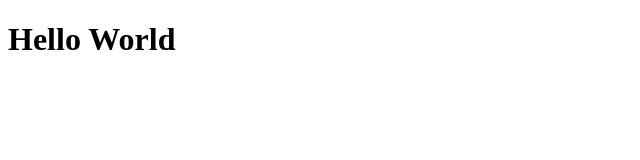
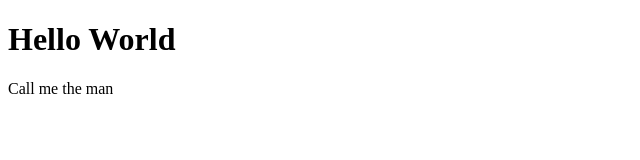
Before and after one commit to caballo31/website-git, a plain HTML site: page index.html in a window 1280 px wide. Shown: the whole page, without its empty margins (0-640 px from the left). Drawn offline with Linux system fonts and the light colour scheme.

Commit message:
Add paragraph

```diff
--- a/index.html
+++ b/index.html
@@ -8,6 +8,6 @@
 </head>
 <body>
     <h1>Hello World</h1>
-
+    <p>Call me the man</p>
 </body>
 </html>
```
